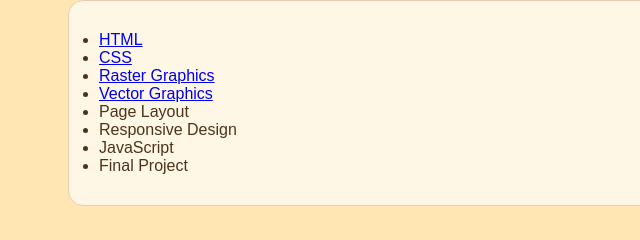
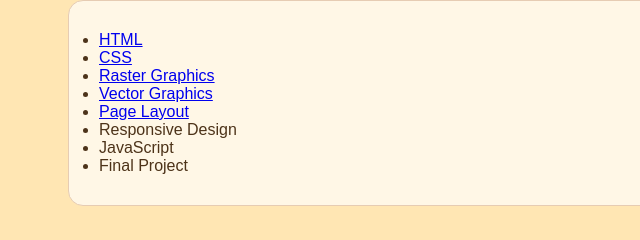
Before and after one commit to Mousemouse12138/site, a plain HTML site: page index.html in a window 1280 px wide. Shown: the part 171-411 px from the top of the page, 0-640 px from the left. Drawn offline with Linux system fonts and the light colour scheme.

Commit message:
Add files via upload

```diff
--- a/index.html
+++ b/index.html
@@ -38,8 +38,8 @@
       <li><a href="me/index.html">HTML</a></li>
       <li><a href="me/index.html">CSS</a></li>
       <li><a href="raster/index.html">Raster Graphics</a></li>
-       <li><a href="index.html">Vector Graphics</a></li>
-      <li>Page Layout</li>
+      <li><a href="index.html">Vector Graphics</a></li>
+      <li><a href="layout/index.html">Page Layout</a></li>
       <li>Responsive Design</li>
       <li>JavaScript</li>
       <li>Final Project</li>
```
